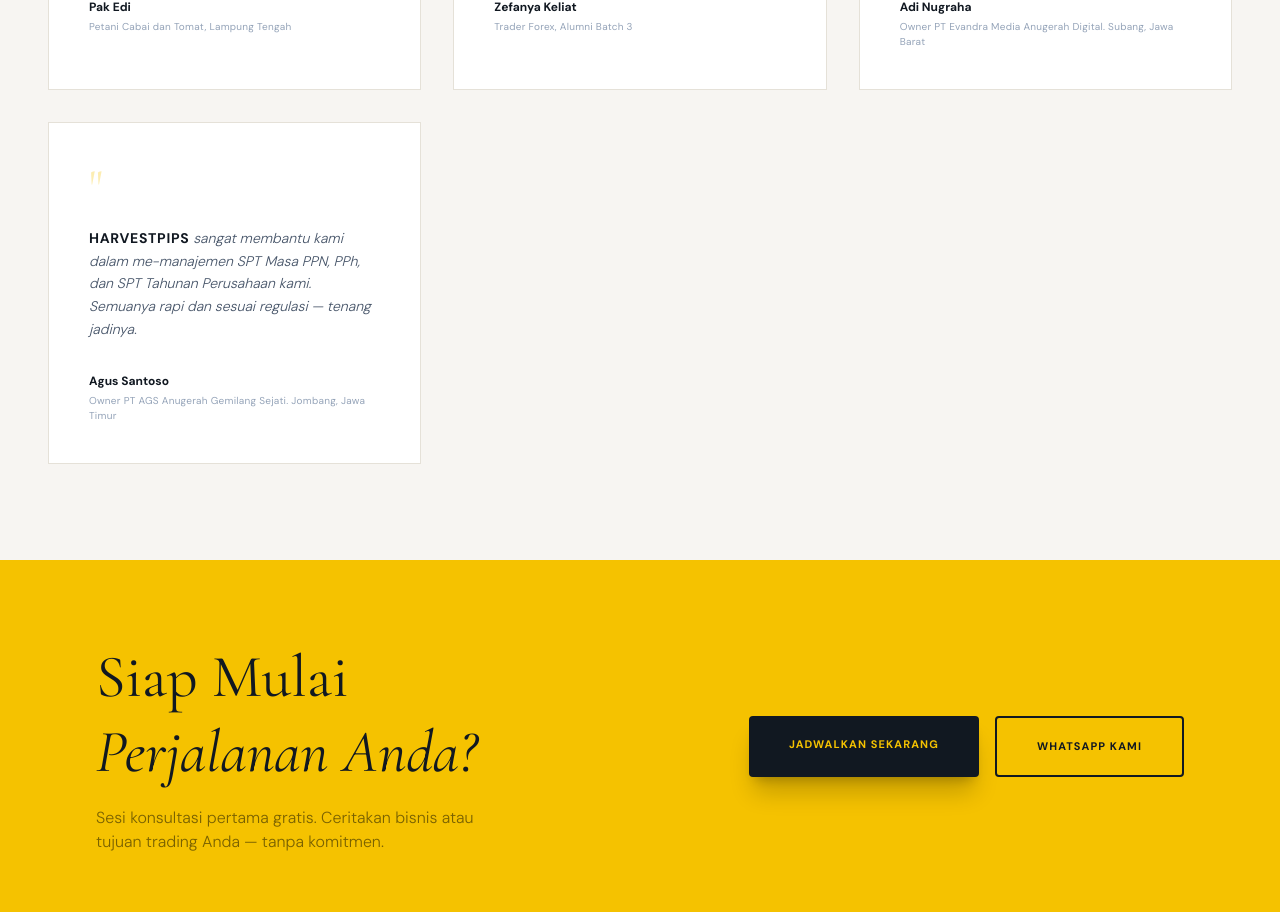
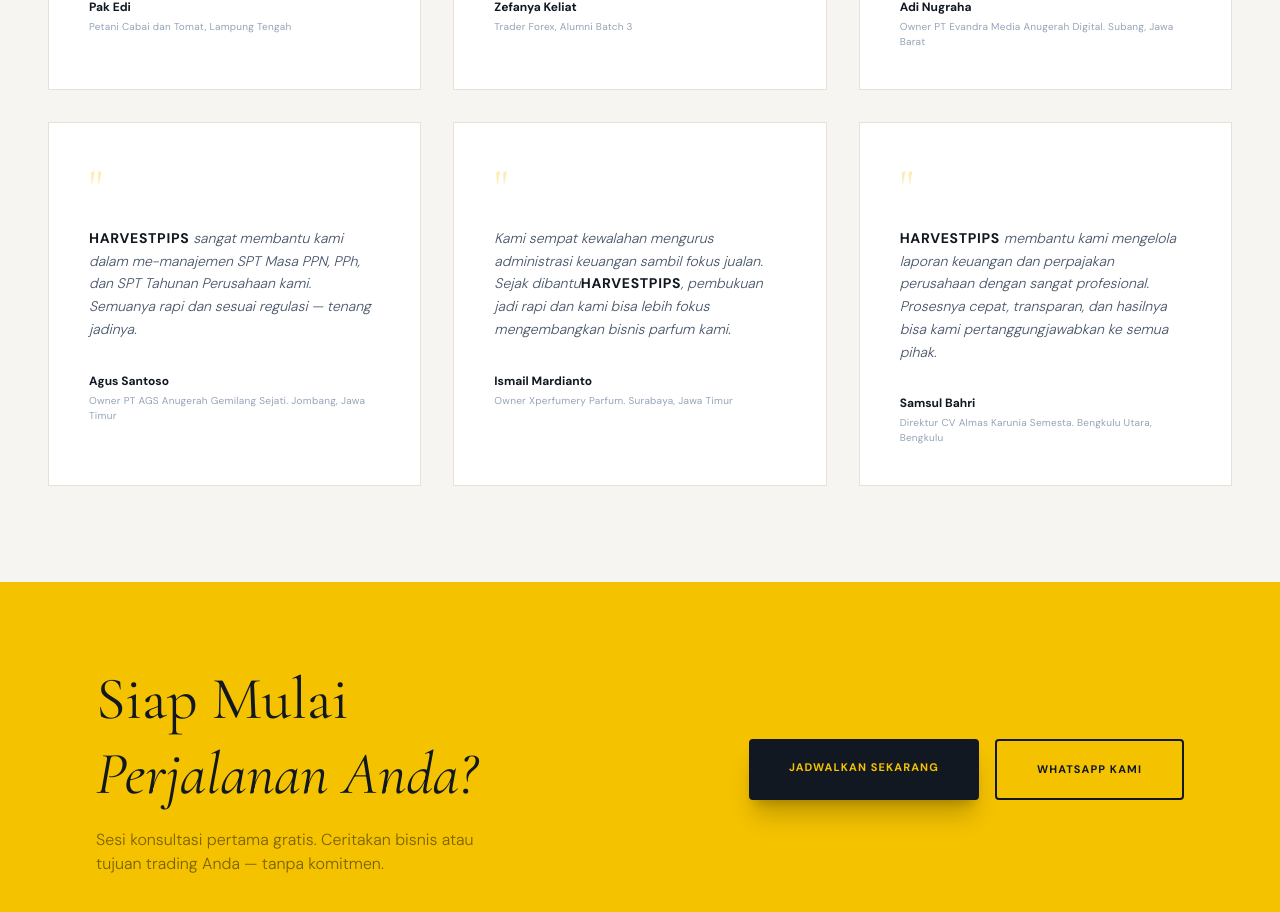
Before and after one commit to harvestpips/harvestpips, a React (Vite) app: page / in a window 1280 px wide. Shown: the part 3540-4452 px from the top of the page. Built offline with nearby package versions, Linux system fonts and the light colour scheme.

Commit message:
Update App.tsx

```diff
--- a/src/App.tsx
+++ b/src/App.tsx
@@ -409,6 +409,20 @@
               author="Agus Santoso"
               role="Owner PT AGS Anugerah Gemilang Sejati. Jombang, Jawa Timur"
             />
+            <TestiCard
+              quote={<>
+                Kami sempat kewalahan mengurus administrasi keuangan sambil fokus jualan. Sejak dibantu<span className="font-bold tracking-[0.05em] text-dark not-italic">HARVESTPIPS</span>, pembukuan jadi rapi dan kami bisa lebih fokus mengembangkan bisnis parfum kami.
+              </>}
+              author="Ismail Mardianto"
+              role="Owner Xperfumery Parfum. Surabaya, Jawa Timur"
+            />
+            <TestiCard
+              quote={<>
+                <span className="font-bold tracking-[0.05em] text-dark not-italic">HARVESTPIPS</span> membantu kami mengelola laporan keuangan dan perpajakan perusahaan dengan sangat profesional. Prosesnya cepat, transparan, dan hasilnya bisa kami pertanggungjawabkan ke semua pihak.
+              </>}
+              author="Samsul Bahri"
+              role="Direktur CV Almas Karunia Semesta. Bengkulu Utara, Bengkulu"
+            />
           </div>
         </div>
       </section>
@@ -430,7 +444,7 @@
               JADWALKAN SEKARANG
             </a>
             <a
-              href="https://wa.me/6285183153125"
+              href="https://wa.me/6285183153125?text=Halo%20HARVESTPIPS%2C%20saya%20tertarik%20untuk%20konsultasi."
               target="_blank"
               rel="noopener noreferrer"
               className="border-2 border-dark text-dark hover:bg-dark hover:text-gold font-bold tracking-widest text-[11px] px-10 py-5 rounded transition-all text-center"
@@ -443,7 +457,7 @@
 
       {/* Floating WhatsApp Button */}
       <motion.a
-        href="https://wa.me/6285183153125"
+        href="https://wa.me/6285183153125?text=Halo%20HARVESTPIPS%2C%20saya%20tertarik%20untuk%20konsultasi."
         target="_blank"
         rel="noopener noreferrer"
         initial={{ scale: 0, opacity: 0 }}
```
